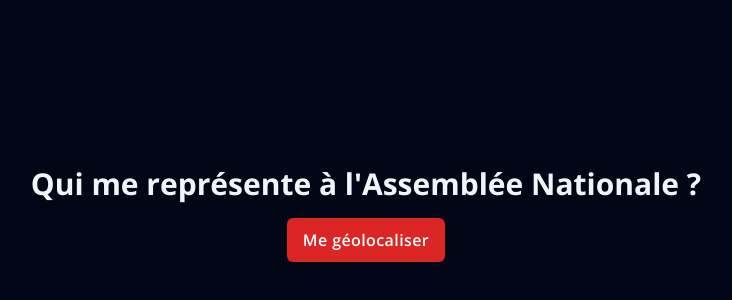
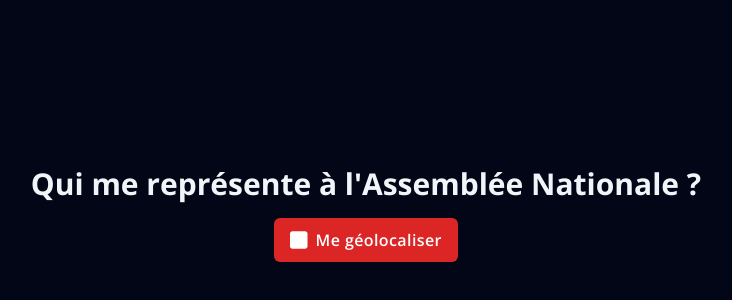
Before and after one commit to AlexisNP/rep-lookup-fr, a Vue app: page / in a window 1280 px wide. Shown: the part 194-494 px from the top of the page, without its empty margins (274-1006 px from the left). Built offline with nearby package versions, Linux system fonts and the light colour scheme.

Commit message:
Added permissions to geoloc

```diff
--- a/src/assets/main.css
+++ b/src/assets/main.css
@@ -10,7 +10,7 @@
 
 @layer components {
   .btn-red {
-    @apply bg-red-600 outline-red-700 hover:bg-red-700
+    @apply bg-red-600 outline-red-700 hover:bg-red-700 disabled:bg-slate-400 disabled:outline-slate-400 disabled:hover:bg-slate-400
   }
   .btn-twitter {
     @apply bg-twitter-500 outline-twitter-600 hover:bg-twitter-600
--- a/src/components/RepButton.vue
+++ b/src/components/RepButton.vue
@@ -11,6 +11,7 @@
     | "btn-facebook"
     | "btn-instagram"
     | "btn-linkedin";
+  disabled?: boolean;
 }>();
 
 const elementTag = computed(() => (props.href ? "a" : "button"));
--- a/src/components/RepForm.vue
+++ b/src/components/RepForm.vue
@@ -1,12 +1,44 @@
 <script lang="ts" setup>
-import { ref } from "vue";
+import { onMounted, ref } from "vue";
 import GeolocButton from "./GeolocButton.vue";
 import RepButton from "./RepButton.vue";
 
 const hasAcceptedGeoloc = ref(false);
+const hasRefusedGeoloc = ref(false);
+
+onMounted(() => {
+  navigator.permissions.query({ name: "geolocation" }).then((result) => {
+    if (result.state === "granted") {
+      hasAcceptedGeoloc.value = true;
+      hasRefusedGeoloc.value = false;
+    } else if (result.state === "denied") {
+      hasAcceptedGeoloc.value = false;
+      hasRefusedGeoloc.value = true;
+    }
+
+    result.addEventListener("change", () => {
+      if (result.state === "granted") {
+        hasAcceptedGeoloc.value = true;
+        hasRefusedGeoloc.value = false;
+      } else if (result.state === "denied") {
+        hasAcceptedGeoloc.value = false;
+        hasRefusedGeoloc.value = true;
+      }
+    });
+  });
+});
 
 function acceptGeoloc() {
-  hasAcceptedGeoloc.value = true;
+  navigator.permissions.query({ name: "geolocation" }).then((result) => {
+    console.log(result.state);
+    if (result.state === "granted" || result.state === "prompt") {
+      hasAcceptedGeoloc.value = true;
+      hasRefusedGeoloc.value = false;
+    } else if (result.state === "denied") {
+      hasAcceptedGeoloc.value = false;
+      hasRefusedGeoloc.value = true;
+    }
+  });
 }
 </script>
 
@@ -21,9 +53,10 @@
     <RepButton
       @click="acceptGeoloc"
       :style="'btn-red'"
+      :disabled="hasRefusedGeoloc"
       v-if="!hasAcceptedGeoloc"
     >
-      <font-awesome-icon :icon="['fass', 'twitter']" size="lg" />
+      <font-awesome-icon :icon="['fas', 'square']" size="lg" />
       <span>Me géolocaliser</span>
     </RepButton>
     <GeolocButton v-else />
--- a/src/main.ts
+++ b/src/main.ts
@@ -19,6 +19,8 @@
   faLandmark,
   faLocationDot,
   faSpinner,
+  faSquare,
+  faSquareCheck,
 } from "@fortawesome/free-solid-svg-icons";
 
 library.add(
@@ -28,7 +30,9 @@
   faInstagram,
   faLandmark,
   faLocationDot,
-  faSpinner
+  faSpinner,
+  faSquare,
+  faSquareCheck
 );
 
 const app = createApp(App);
```
